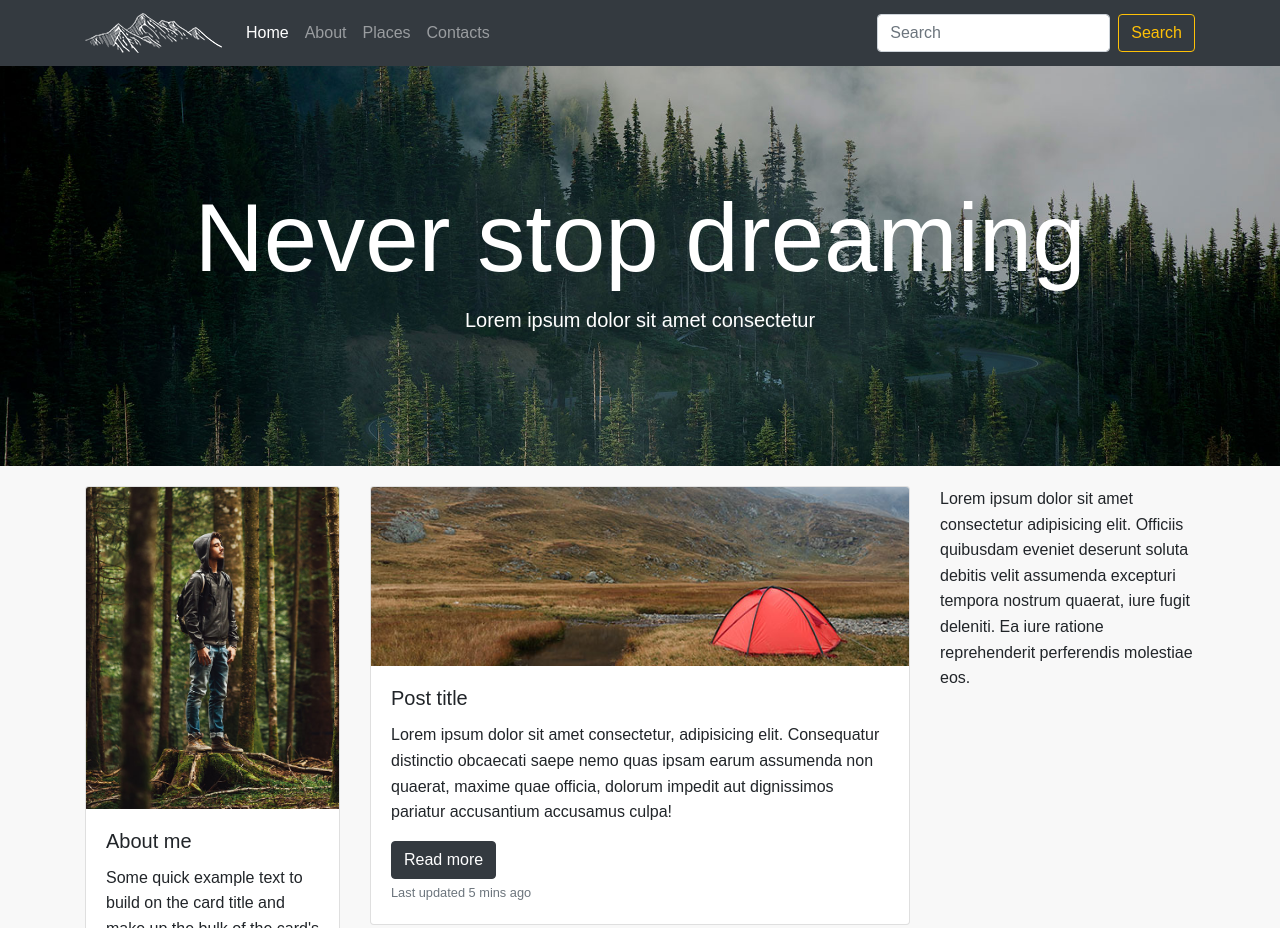
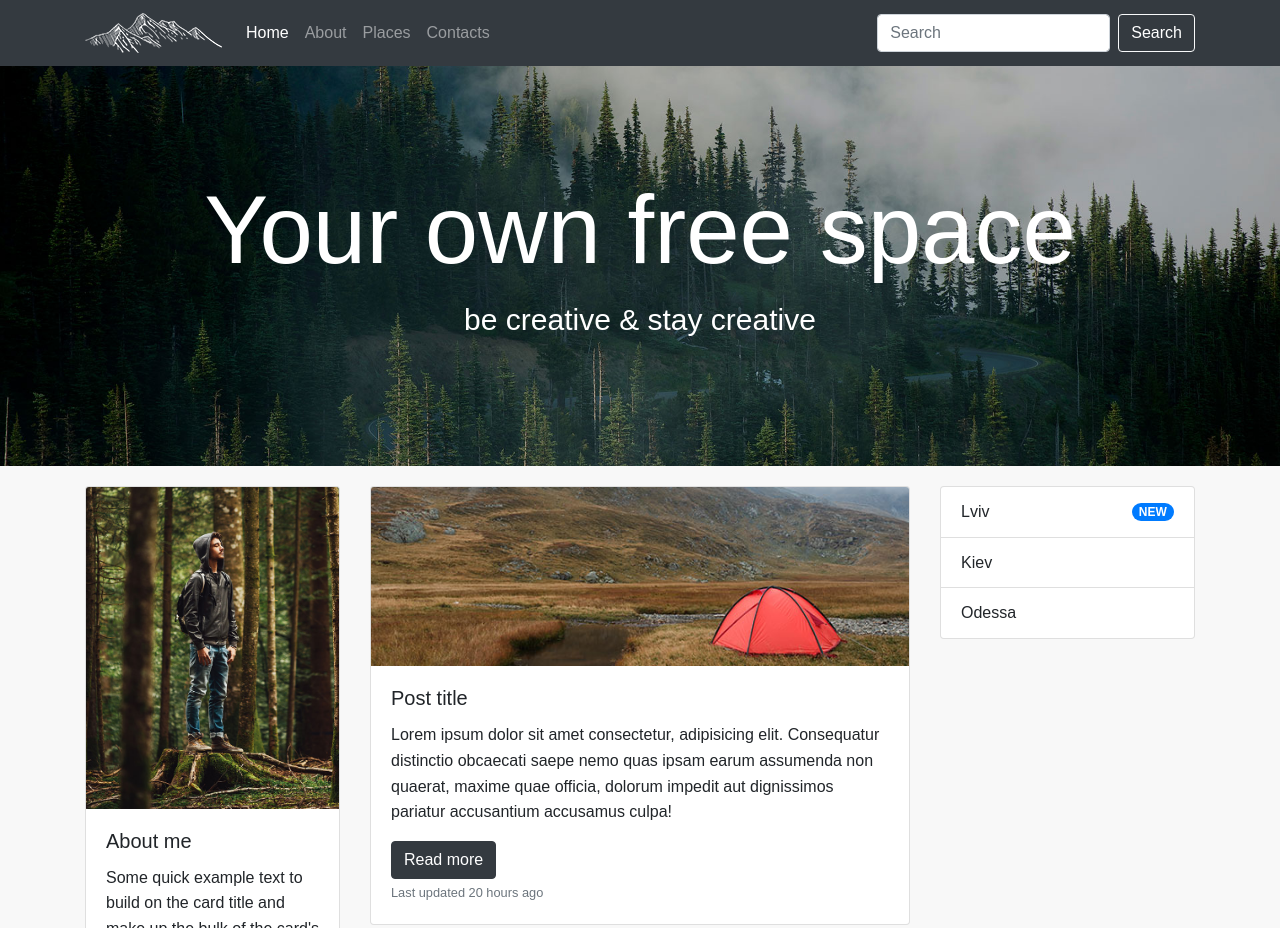
Before and after one commit to StanislavFedyna/Bt-4, a website: page src/index.html in a window 1280 px wide. Shown: the top 928 px of the page. Drawn offline with nearby package versions, Linux system fonts and the light colour scheme.

Commit message:
changed header title

```diff
--- a/src/index.html
+++ b/src/index.html
@@ -46,7 +46,7 @@
         </ul>
         <form class="form-inline my-2 my-lg-0">
           <input class="form-control mr-sm-2" type="search" placeholder="Search" aria-label="Search">
-          <button class="btn btn-outline-warning my-2 my-sm-0" type="submit">Search</button>
+          <button class="btn btn-dark my-2 my-sm-0 border border-light" type="submit">Search</button>
         </form>
       </div>
     </div>
@@ -56,8 +56,8 @@
   <!-- Start of header section -->
   <header class="header d-flex flex-column justify-content-center align-item-center">
     <div class="container">
-      <h1 class="display-1">Never stop dreaming</h1>
-      <p class="lead">Lorem ipsum dolor sit amet consectetur</p>
+      <h1 class="display-1">Your own free space</h1>
+      <p class="lead">be creative & stay creative</p>
     </div>
   </header>
   <!-- End of header section -->
@@ -101,7 +101,7 @@
                 accusamus culpa!</p>
               <button class="btn btn-dark">Read more</button>
               <p class="card-text">
-                <small class="text-muted">Last updated 5 mins ago</small>
+                <small class="text-muted">Last updated 20 hours ago</small>
               </p>
             </div>
           </div>
@@ -114,7 +114,7 @@
                 accusamus culpa!</p>
               <button class="btn btn-dark">Read more</button>
               <p class="card-text">
-                <small class="text-muted">Last updated 5 mins ago</small>
+                <small class="text-muted">Last updated 1 day ago</small>
               </p>
             </div>
           </div>
@@ -127,7 +127,7 @@
                 accusamus culpa!</p>
               <button class="btn btn-dark">Read more</button>
               <p class="card-text">
-                <small class="text-muted">Last updated 5 mins ago</small>
+                <small class="text-muted">Last updated 2 days mins ago</small>
               </p>
             </div>
           </div>
@@ -158,8 +158,20 @@
 
         <!-- Start of right section -->
         <div class="col-3">
-          Lorem ipsum dolor sit amet consectetur adipisicing elit. Officiis quibusdam eveniet deserunt soluta debitis velit assumenda
-          excepturi tempora nostrum quaerat, iure fugit deleniti. Ea iure ratione reprehenderit perferendis molestiae eos.
+            <ul class="list-group">
+                <li class="list-group-item d-flex justify-content-between align-items-center">
+                  Lviv
+                  <span class="badge badge-primary badge-pill">NEW</span>
+                </li>
+                <li class="list-group-item d-flex justify-content-between align-items-center">
+                  Kiev
+                  <span class="badge badge-primary badge-pill"></span>
+                </li>
+                <li class="list-group-item d-flex justify-content-between align-items-center">
+                  Odessa
+                  <span class="badge badge-primary badge-pill"></span>
+                </li>
+              </ul>
         </div>
         <!-- End of right section -->
 
--- a/src/sass/blocks/header.scss
+++ b/src/sass/blocks/header.scss
@@ -5,4 +5,12 @@
   text-align: center;
   color: $white;
   margin-bottom: 20px;
+
+  & .container{
+
+    & .lead{
+
+      font-size: 30px;
+    }
+  }
 }
```
Also changed, not shown: src/css/main.css.
